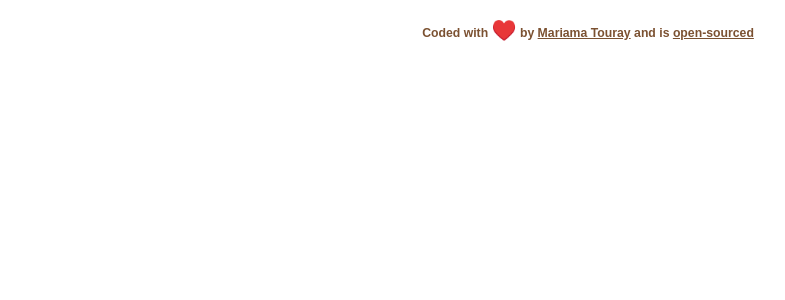
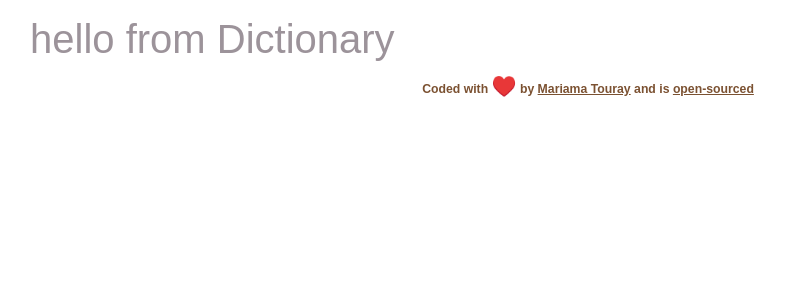
Before and after one commit to touraymk/word-guru-app, a React (Create React App) app: page / in a window 1280 px wide. Shown: the top 300 px of the page, without its empty margins (52-837 px from the left). Built offline with nearby package versions, Linux system fonts and the light colour scheme.

Commit message:
Added Dictionary.js/css
Implemented it to App.js

```diff
--- a/src/App.js
+++ b/src/App.js
@@ -1,8 +1,12 @@
+import Dictionary from "./Dictionary";
 import "./App.css";
 
 function App() {
   return (
     <div className="App">
+      <div className="container">
+        <Dictionary />
+      </div>
       <footer className="text-center">
         <small>
           Coded with <span className="emojiColor">♥️</span> by{" "}
--- /dev/null
+++ b/src/Dictionary.js
@@ -0,0 +1,6 @@
+import React from "react";
+import "./Dictionary.css";
+
+export default function Dictionary() {
+  return <h1>hello from Dictionary</h1>;
+}
```
Also changed, not shown: src/Dictionary.css (added).
